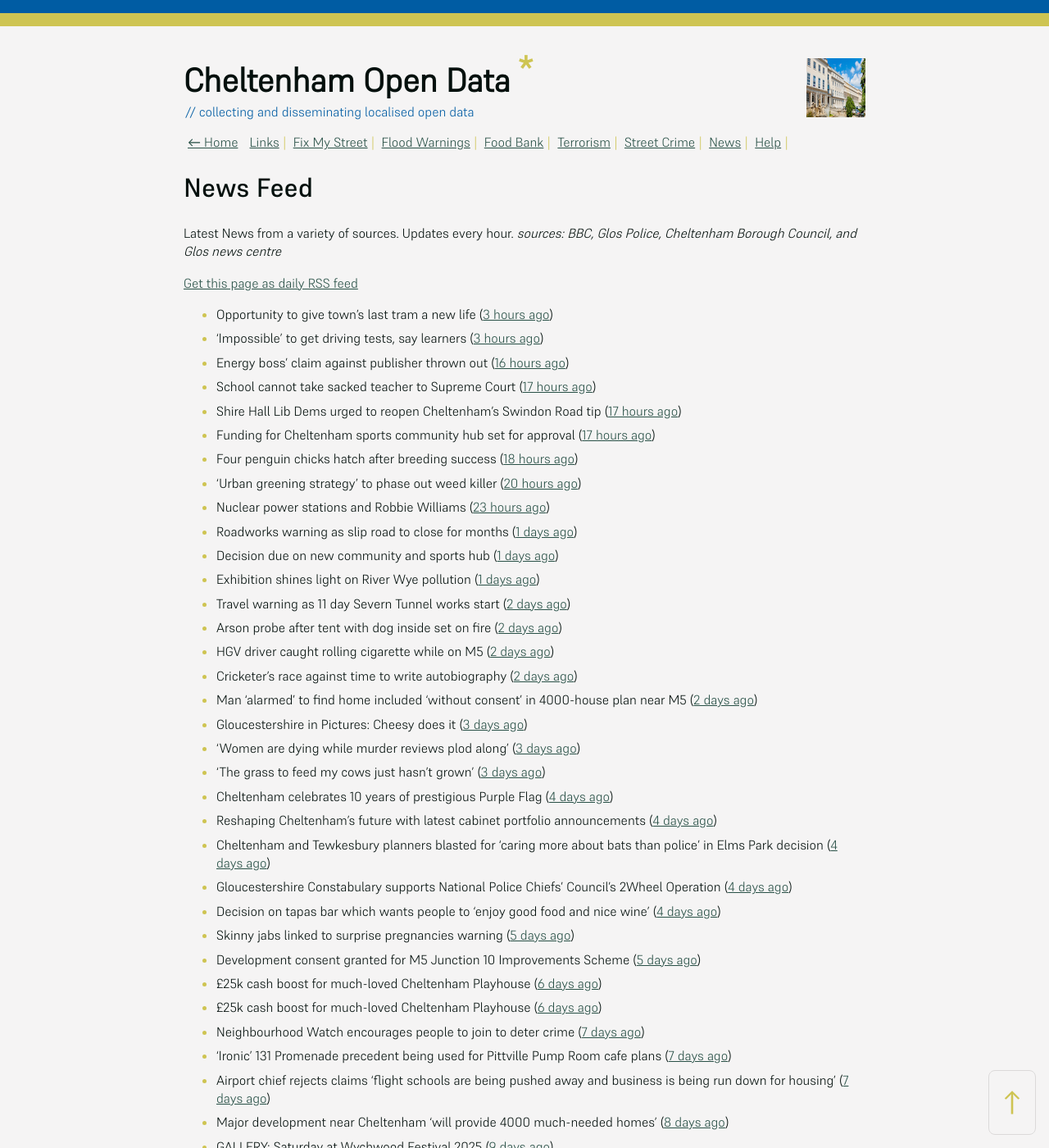
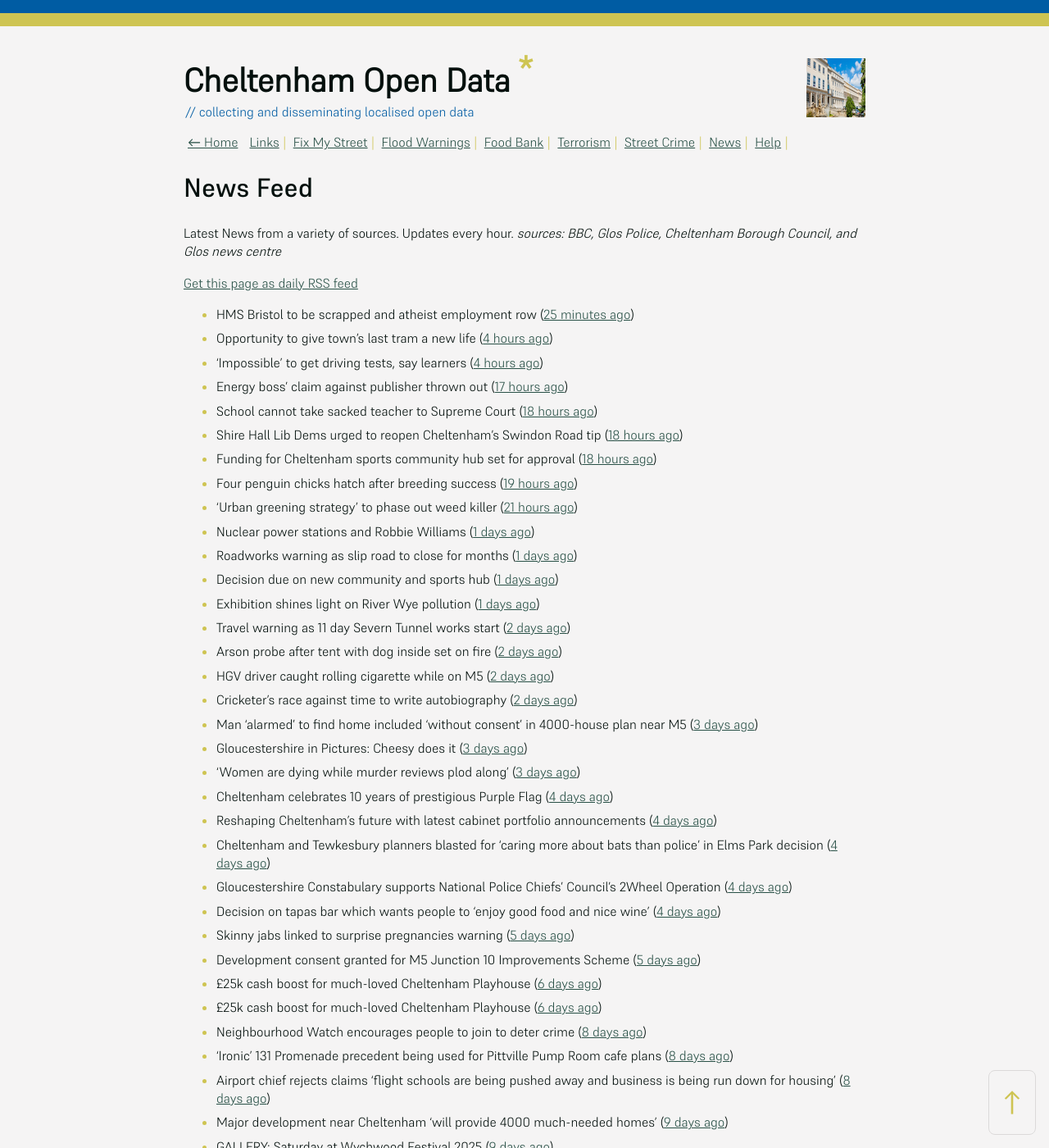
Before and after one commit to mat-0/cheltenham-open-data, a Jekyll site: the page built from _pages/news.md, in a window 1280 px wide and 1400 px high. Shown: the whole window at 82% size. Built offline with Jekyll 4.4.1, drawn with Linux system fonts in a browser that asks for light colours; some of the changed text lies outside the part shown.

Commit message:
Updated 2025-06-10 09:58:05

```diff
--- a/_pages/news.md
+++ b/_pages/news.md
@@ -12,15 +12,16 @@ _sources: BBC, Glos Police, Cheltenham Borough Council, and Glos news centre_
 [Get this page as daily RSS feed](/daily.rss)
 
 <!-- news_marker starts -->
-- Opportunity to give town's last tram a new life ([3 hours ago](https://www.bbc.com/news/articles/c80km7j1131o))
-- 'Impossible' to get driving tests, say learners ([3 hours ago](https://www.bbc.com/news/articles/c8jgndjnlmvo))
-- Energy boss' claim against publisher thrown out ([16 hours ago](https://www.bbc.com/news/articles/c9918ek3y4go))
-- School cannot take sacked teacher to Supreme Court ([17 hours ago](https://www.bbc.com/news/articles/cn7zn077nd4o))
-- Shire Hall Lib Dems urged to reopen Cheltenham’s Swindon Road tip ([17 hours ago](https://gloucesternewscentre.co.uk/shire-hall-lib-dems-urged-to-reopen-cheltenhams-swindon-road-tip/))
-- Funding for Cheltenham sports community hub set for approval ([17 hours ago](https://gloucesternewscentre.co.uk/funding-for-cheltenham-sports-community-hub-set-for-approval/))
-- Four penguin chicks hatch after breeding success ([18 hours ago](https://www.bbc.com/news/articles/ce39qxx818jo))
-- 'Urban greening strategy' to phase out weed killer ([20 hours ago](https://www.bbc.com/news/articles/c201jv8v311o))
-- Nuclear power stations and Robbie Williams ([23 hours ago](https://www.bbc.com/news/articles/cy4ekkyej0ko))
+- HMS Bristol to be scrapped and atheist employment row ([25 minutes ago](https://www.bbc.com/news/articles/c93lv9zr5ppo))
+- Opportunity to give town's last tram a new life ([4 hours ago](https://www.bbc.com/news/articles/c80km7j1131o))
+- 'Impossible' to get driving tests, say learners ([4 hours ago](https://www.bbc.com/news/articles/c8jgndjnlmvo))
+- Energy boss' claim against publisher thrown out ([17 hours ago](https://www.bbc.com/news/articles/c9918ek3y4go))
+- School cannot take sacked teacher to Supreme Court ([18 hours ago](https://www.bbc.com/news/articles/cn7zn077nd4o))
+- Shire Hall Lib Dems urged to reopen Cheltenham’s Swindon Road tip ([18 hours ago](https://gloucesternewscentre.co.uk/shire-hall-lib-dems-urged-to-reopen-cheltenhams-swindon-road-tip/))
+- Funding for Cheltenham sports community hub set for approval ([18 hours ago](https://gloucesternewscentre.co.uk/funding-for-cheltenham-sports-community-hub-set-for-approval/))
+- Four penguin chicks hatch after breeding success ([19 hours ago](https://www.bbc.com/news/articles/ce39qxx818jo))
+- 'Urban greening strategy' to phase out weed killer ([21 hours ago](https://www.bbc.com/news/articles/c201jv8v311o))
+- Nuclear power stations and Robbie Williams ([1 days ago](https://www.bbc.com/news/articles/cy4ekkyej0ko))
 - Roadworks warning as slip road to close for months ([1 days ago](https://www.bbc.com/news/articles/c308j6d7ngno))
 - Decision due on new community and sports hub ([1 days ago](https://www.bbc.com/news/articles/cy4k5kv0v2go))
 - Exhibition shines light on River Wye pollution ([1 days ago](https://www.bbc.com/news/articles/c62814zl1q5o))
@@ -28,10 +29,9 @@ _sources: BBC, Glos Police, Cheltenham Borough Council, and Glos news centre_
 - Arson probe after tent with dog inside set on fire ([2 days ago](https://www.bbc.com/news/articles/cj42gp7n744o))
 - HGV driver caught rolling cigarette while on M5 ([2 days ago](https://www.bbc.com/news/articles/cx2ekrky144o))
 - Cricketer's race against time to write autobiography ([2 days ago](https://www.bbc.com/news/articles/cy4ke8xw5j7o))
-- Man ‘alarmed’ to find home included ‘without consent’ in 4000-house plan near M5 ([2 days ago](https://gloucesternewscentre.co.uk/man-alarmed-to-find-home-included-without-consent-in-4000-house-plan-near-m5/))
+- Man ‘alarmed’ to find home included ‘without consent’ in 4000-house plan near M5 ([3 days ago](https://gloucesternewscentre.co.uk/man-alarmed-to-find-home-included-without-consent-in-4000-house-plan-near-m5/))
 - Gloucestershire in Pictures: Cheesy does it ([3 days ago](https://www.bbc.com/news/articles/cj6rpwjk192o))
 - 'Women are dying while murder reviews plod along' ([3 days ago](https://www.bbc.com/news/articles/cj3j7308r35o))
-- 'The grass to feed my cows just hasn't grown' ([3 days ago](https://www.bbc.com/news/articles/cr4zp51rk9ro))
 - Cheltenham celebrates 10 years of prestigious Purple Flag ([4 days ago](https://www.cheltenham.gov.uk/news/article/3019/cheltenham_celebrates_10_years_of_prestigious_purple_flag))
 - Reshaping Cheltenham’s future with latest cabinet portfolio announcements ([4 days ago](https://www.cheltenham.gov.uk/news/article/3018/reshaping_cheltenhams_future_with_latest_cabinet_portfolio_announcements))
 - Cheltenham and Tewkesbury planners blasted for ‘caring more about bats than police’ in Elms Park decision ([4 days ago](https://gloucesternewscentre.co.uk/cheltenham-and-tewkesbury-planners-blasted-for-caring-more-about-bats-than-police-in-elms-park-decision/))
@@ -41,15 +41,15 @@ _sources: BBC, Glos Police, Cheltenham Borough Council, and Glos news centre_
 - Development consent granted for M5 Junction 10 Improvements Scheme ([5 days ago](https://gloucesternewscentre.co.uk/development-consent-granted-for-m5-junction-10-improvements-scheme/))
 - £25k cash boost for much-loved Cheltenham Playhouse ([6 days ago](https://gloucesternewscentre.co.uk/25k-cash-boost-for-much-loved-cheltenham-playhouse/))
 - £25k cash boost for much-loved Cheltenham Playhouse ([6 days ago](https://www.cheltenham.gov.uk/news/article/3017/25k_cash_boost_for_much-loved_cheltenham_playhouse))
-- Neighbourhood Watch encourages people to join to deter crime ([7 days ago](https://gloucesternewscentre.co.uk/neighbourhood-watch-encourages-people-to-join-to-deter-crime/))
-- ‘Ironic’ 131 Promenade precedent being used for Pittville Pump Room cafe plans ([7 days ago](https://gloucesternewscentre.co.uk/ironic-131-promenade-precedent-being-used-for-pittville-pump-room-cafe-plans/))
-- Airport chief rejects claims ‘flight schools are being pushed away and business is being run down for housing’ ([7 days ago](https://gloucesternewscentre.co.uk/airport-chief-rejects-claims-flight-schools-are-being-pushed-away-and-business-is-being-run-down-for-housing/))
-- Major development near Cheltenham ‘will provide 4000 much-needed homes’ ([8 days ago](https://gloucesternewscentre.co.uk/major-development-near-cheltenham-will-provide-4000-much-needed-homes/))
+- Neighbourhood Watch encourages people to join to deter crime ([8 days ago](https://gloucesternewscentre.co.uk/neighbourhood-watch-encourages-people-to-join-to-deter-crime/))
+- ‘Ironic’ 131 Promenade precedent being used for Pittville Pump Room cafe plans ([8 days ago](https://gloucesternewscentre.co.uk/ironic-131-promenade-precedent-being-used-for-pittville-pump-room-cafe-plans/))
+- Airport chief rejects claims ‘flight schools are being pushed away and business is being run down for housing’ ([8 days ago](https://gloucesternewscentre.co.uk/airport-chief-rejects-claims-flight-schools-are-being-pushed-away-and-business-is-being-run-down-for-housing/))
+- Major development near Cheltenham ‘will provide 4000 much-needed homes’ ([9 days ago](https://gloucesternewscentre.co.uk/major-development-near-cheltenham-will-provide-4000-much-needed-homes/))
 - GALLERY: Saturday at Wychwood Festival 2025 ([9 days ago](https://gloucesternewscentre.co.uk/gallery-saturday-at-wychwood-festival-2025/))
 - GALLERY: Friday at Wychwood Festival 2025 ([10 days ago](https://gloucesternewscentre.co.uk/gallery-friday-at-wychwood-festival-2025/))
 - A joint statement about Elms Park ([11 days ago](https://www.cheltenham.gov.uk/news/article/3015/a_joint_statement_about_elms_park))
-- Huge M5 ‘dormitory town’ for almost 9000 people near Cheltenham gets the green light ([11 days ago](https://gloucesternewscentre.co.uk/huge-m5-dormitory-town-for-almost-9000-people-near-cheltenham-gets-the-green-light/))
-- Elms Park development clears first hurdle ([11 days ago](https://gloucesternewscentre.co.uk/elms-park-development-clears-first-hurdle/))
+- Huge M5 ‘dormitory town’ for almost 9000 people near Cheltenham gets the green light ([12 days ago](https://gloucesternewscentre.co.uk/huge-m5-dormitory-town-for-almost-9000-people-near-cheltenham-gets-the-green-light/))
+- Elms Park development clears first hurdle ([12 days ago](https://gloucesternewscentre.co.uk/elms-park-development-clears-first-hurdle/))
 - Fears people ‘lose right to BBQ in the sun’ as roof will ‘overshadow’ gardens ([17 days ago](https://gloucesternewscentre.co.uk/fears-people-lose-right-to-bbq-in-the-sun-as-roof-will-overshadow-gardens/))
 - Fears 4115 homes near M5 will have ‘disastrous’ effect on area as seven villages fight scheme ([17 days ago](https://gloucesternewscentre.co.uk/fears-4115-homes-near-m5-will-have-disastrous-effect-on-area-as-seven-villages-fight-scheme/))
 - Man arrested on suspicion of burglary in Cheltenham following chase by police ([17 days ago](https://gloucesternewscentre.co.uk/man-arrested-on-suspicion-of-burglary-in-cheltenham-following-chase-by-police/))
```
Also changed, not shown: _data/flood.json (+5 -69 lines), _pages/fix-my-street.md (+3 -3 lines), index.md (+5 -5 lines).
